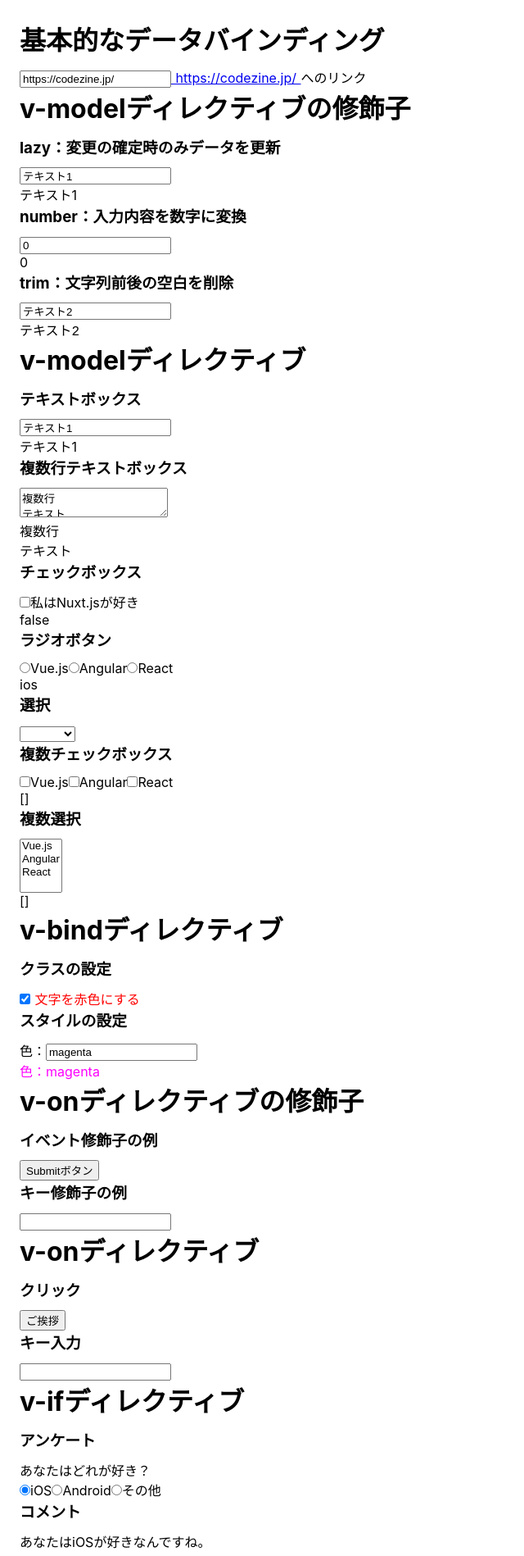
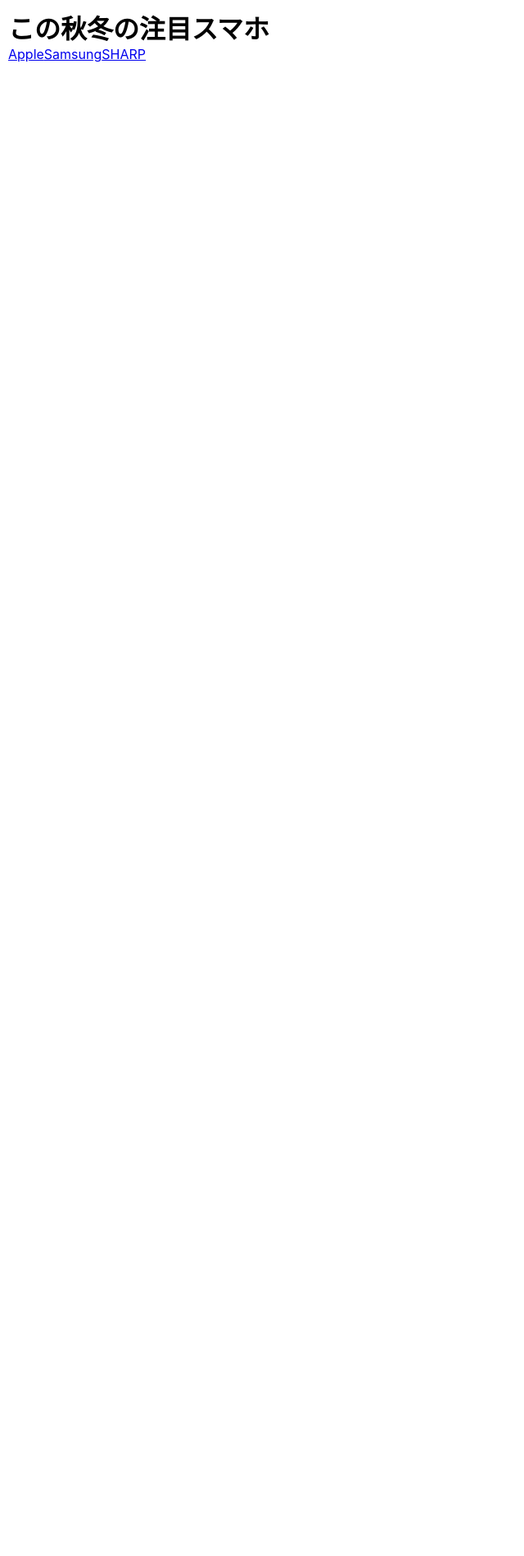
Before and after one commit to baystars/nuxt-p001, a Nuxt app: page / in a window 1280 px wide. Shown: the top 1898 px of the page at 82% size, without its empty margins (0-640 px from the left). After the commit the page ends 800 px from the top, so only its background shows below. Built offline with nearby package versions, Linux system fonts and the light colour scheme.

Commit message:
modified

```diff
--- a/pages/index.vue
+++ b/pages/index.vue
@@ -1,240 +1,13 @@
 <template>
   <div class="container">
-    <div id="sec0">
-      <h1>基本的なデータバインディング</h1>
-      <input v-model="url" placeholder="URL" />
-      <!--（1）-->
-      <a v-bind:href="url" target="_blank">
-        <!--（2）-->
-        {{ url }}
-        <!--（3）-->
-      </a>
-      へのリンク
-    </div>
-
-    <div id="sec1">
-      <h1>v-modelディレクティブの修飾子</h1>
-      <h3>lazy：変更の確定時のみデータを更新</h3>
-      <input v-model.lazy="text1" />
-      <div>{{ text1 }}</div>
-
-      <h3>number：入力内容を数字に変換</h3>
-      <input v-model.number="number1" />
-      <div>{{ number1 }}</div>
-
-      <h3>trim：文字列前後の空白を削除</h3>
-      <input v-model.trim="text2" />
-      <pre>{{ text2 }}</pre>
-    </div>
-
-    <div id="sec2">
-      <h1>v-modelディレクティブ</h1>
-      <h3>テキストボックス</h3>
-      <input v-model="text1" />
-      <div>{{ text1 }}</div>
-
-      <h3>複数行テキストボックス</h3>
-      <textarea v-model="text3"></textarea>
-      <pre>{{ text3 }}</pre>
-
-      <h3>チェックボックス</h3>
-      <input type="checkbox" id="checkbox" v-model="checkboxValue" />
-      <label for="checkbox">私はNuxt.jsが好き</label>
-      <div>{{ checkboxValue }}</div>
-
-      <h3>ラジオボタン</h3>
-      <input type="radio" id="radio1" value="vue" v-model="radioValue" />
-      <label for="radio1">Vue.js</label>
-      <input type="radio" id="radio2" value="angular" v-model="radioValue" />
-      <label for="radio2">Angular</label>
-      <input type="radio" id="radio3" value="react" v-model="radioValue" />
-      <label for="radio3">React</label>
-      <div>{{ radioValue }}</div>
-
-      <h3>選択</h3>
-      <select v-model="selectValue">
-        <option disabled value=""></option>
-        <option value="vue">Vue.js</option>
-        <option value="angular">Angular</option>
-        <option value="react">React</option>
-      </select>
-      <div>{{ selectValue }}</div>
-
-      <h3>複数チェックボックス</h3>
-      <input
-        type="checkbox"
-        id="checkbox1"
-        value="vue"
-        v-model="checkboxArray"
-      />
-      <label for="checkbox1">Vue.js</label>
-      <input
-        type="checkbox"
-        id="checkbox2"
-        value="angular"
-        v-model="checkboxArray"
-      />
-      <label for="checkbox2">Angular</label>
-      <input
-        type="checkbox"
-        id="checkbox3"
-        value="react"
-        v-model="checkboxArray"
-      />
-      <label for="checkbox3">React</label>
-      <div>{{ checkboxArray }}</div>
-
-      <h3>複数選択</h3>
-      <select v-model="selectArray" multiple>
-        <option value="vue">Vue.js</option>
-        <option value="angular">Angular</option>
-        <option value="react">React</option>
-      </select>
-      <div>{{ selectArray }}</div>
-    </div>
-
-    <div id="sec3">
-      <h1>v-bindディレクティブ</h1>
-      <h3>クラスの設定</h3>
-      <input id="checkbox1" type="checkbox" v-model="isChecked" />
-      <label for="checkbox1" v-bind:class="{ 'color-red': isChecked }">
-        文字を赤色にする
-      </label>
-      <!-- 算出プロパティを利用した記述
-      <label for="checkbox1" v-bind:class="computedClass">
-        文字を赤色にする
-      </label>
--->
-
-      <h3>スタイルの設定</h3>
-      <div>色：<input v-model="fontColor" placeholder="fontColor" /></div>
-      <div v-bind:style="{ color: fontColor }">色：{{ fontColor }}</div>
-      <!-- 算出プロパティを利用した記述
-      <div v-bind:style="computedStyle">
-        色：{{ fontColor }}
-      </div>
--->
-    </div>
-
-    <div id="sec4">
-      <h1>v-onディレクティブの修飾子</h1>
-      <h3>イベント修飾子の例</h3>
-      <form>
-        <input
-          type="submit"
-          v-on:click.prevent="onFormSubmit"
-          value="Submitボタン"
-        />
-      </form>
-
-      <h3>キー修飾子の例</h3>
-      <input v-on:keyup.enter="onKeyUpEnter" />
-    </div>
-
-    <div id="sec5">
-      <h1>v-onディレクティブ</h1>
-      <h3>クリック</h3>
-      <button v-on:click="greet">ご挨拶</button>
-
-      <h3>キー入力</h3>
-      <input v-on:keyup="onKeyUp($event)" />
-      <div>{{ message }}</div>
-    </div>
-
-    <div id="sec6">
-      <h1>v-ifディレクティブ</h1>
-      <h3>アンケート</h3>
-      <div>あなたはどれが好き？</div>
-      <input type="radio" id="radio1" value="ios" v-model="radioValue" />
-      <label for="radio1">iOS</label>
-      <input type="radio" id="radio2" value="android" v-model="radioValue" />
-      <label for="radio2">Android</label>
-      <input type="radio" id="radio3" value="other" v-model="radioValue" />
-      <label for="radio3">その他</label>
-
-      <h3>コメント</h3>
-      <div v-if="radioValue === 'ios'">あなたはiOSが好きなんですね。</div>
-      <div v-else-if="radioValue === 'android'">
-        あなたはAndroidが好きなんですね。
-      </div>
-      <div v-else>その他が好きとはマニアックですね。</div>
-    </div>
-
-    <div id="sec6">
-      <h1>v-forディレクティブ</h1>
-      <ul>
-        <li v-for="phone in phoneList" v-bind:key="phone.id">
-          {{ phone.vendor }}: {{ phone.model }}
-        </li>
-      </ul>
-    </div>
+    <h1>この秋冬の注目スマホ</h1>
+    <nuxt-link to="/Apple">Apple</nuxt-link>
+    <nuxt-link to="/Android/Samsung">Samsung</nuxt-link>
+    <nuxt-link to="/Android/SHARP">SHARP</nuxt-link>
   </div>
 </template>
-<script>
-export default {
-  data() {
-    return {
-      url: "https://codezine.jp/", // （4
-      text1: "テキスト1",
-      number1: 0,
-      text2: "テキスト2",
-      text3: "複数行\nテキスト",
-      checkboxValue: false,
-      radioValue: "",
-      selectValue: "",
-      checkboxArray: [],
-      selectArray: [],
-      isChecked: true,
-      fontColor: "magenta",
-      message: "",
-      radioValue: "ios",
-      phoneList: [
-        { id: 1, vendor: "Apple", model: "iPhone XS" },
-        { id: 2, vendor: "Apple", model: "iPhone XS Max" },
-        { id: 3, vendor: "Apple", model: "iPhone XR" },
-        { id: 4, vendor: "HUAWEI", model: "P30 Pro" },
-        { id: 5, vendor: "HUAWEI", model: "P30" },
-        { id: 6, vendor: "HUAWEI", model: "P30 lite" },
-        { id: 7, vendor: "Samsung", model: "Galaxy S10+" },
-        { id: 8, vendor: "Samsung", model: "Galaxy S10" },
-      ],
-    };
-  },
-  computed: {
-    // 算出プロパティ
-    computedClass() {
-      return { "color-red": this.isChecked }; // this.isCheckedから算出
-    },
-    computedStyle() {
-      return { color: this.fontColor }; // this.fontColorから算出
-    },
-  },
-  methods: {
-    greet() {
-      alert("こんにちは！");
-    },
-    onKeyUp(event) {
-      this.message = "押されたキー: " + event.key;
-    },
-    onFormSubmit() {
-      alert("フォームのSubmitがキャンセルされます。");
-    },
-    onKeyUpEnter() {
-      alert("改行キーが押されました。");
-    },
-  },
-};
-</script>
-
-<style>
+<style scoped>
 .container {
-  padding: 24px;
-}
-h1,
-h3 {
-  margin-bottom: 12px;
-}
-.color-red {
-  color: red;
+  margin: 10px;
 }
 </style>
```
Also changed, not shown: 1 other file (tests, documents, lock files or other folders).
